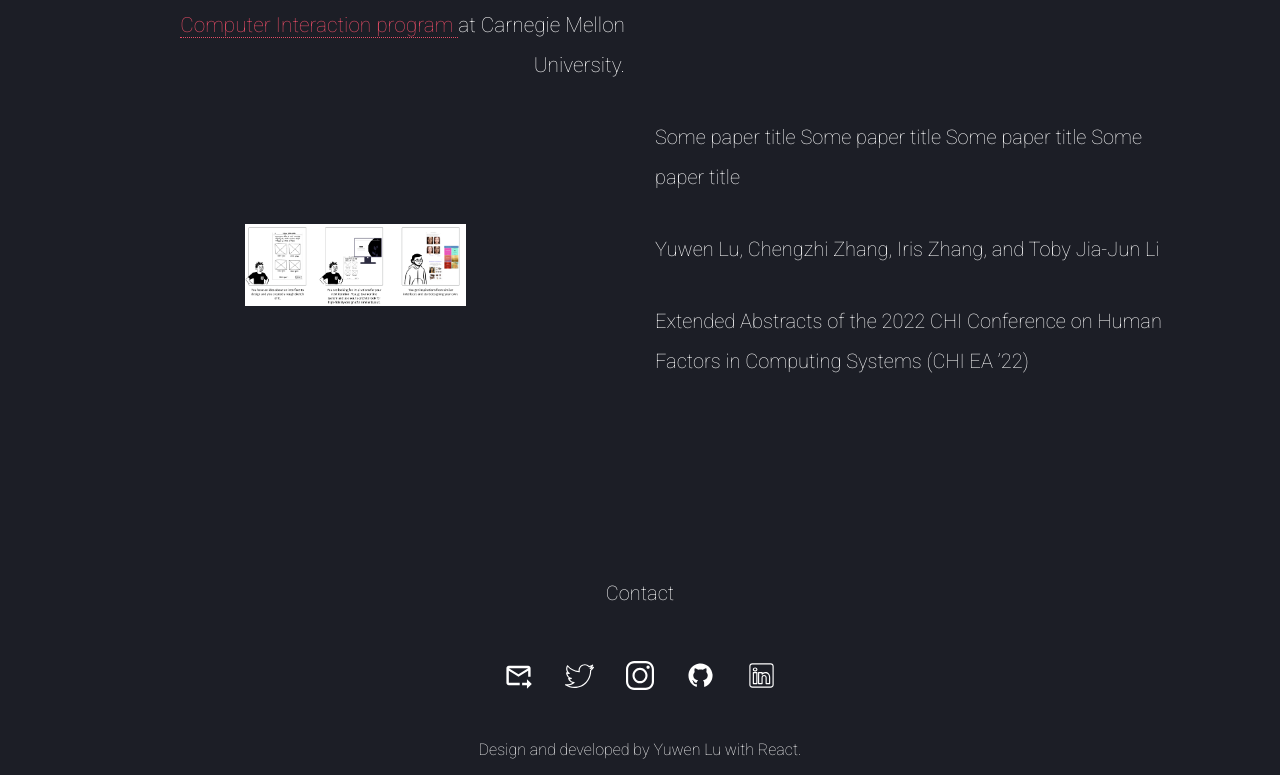
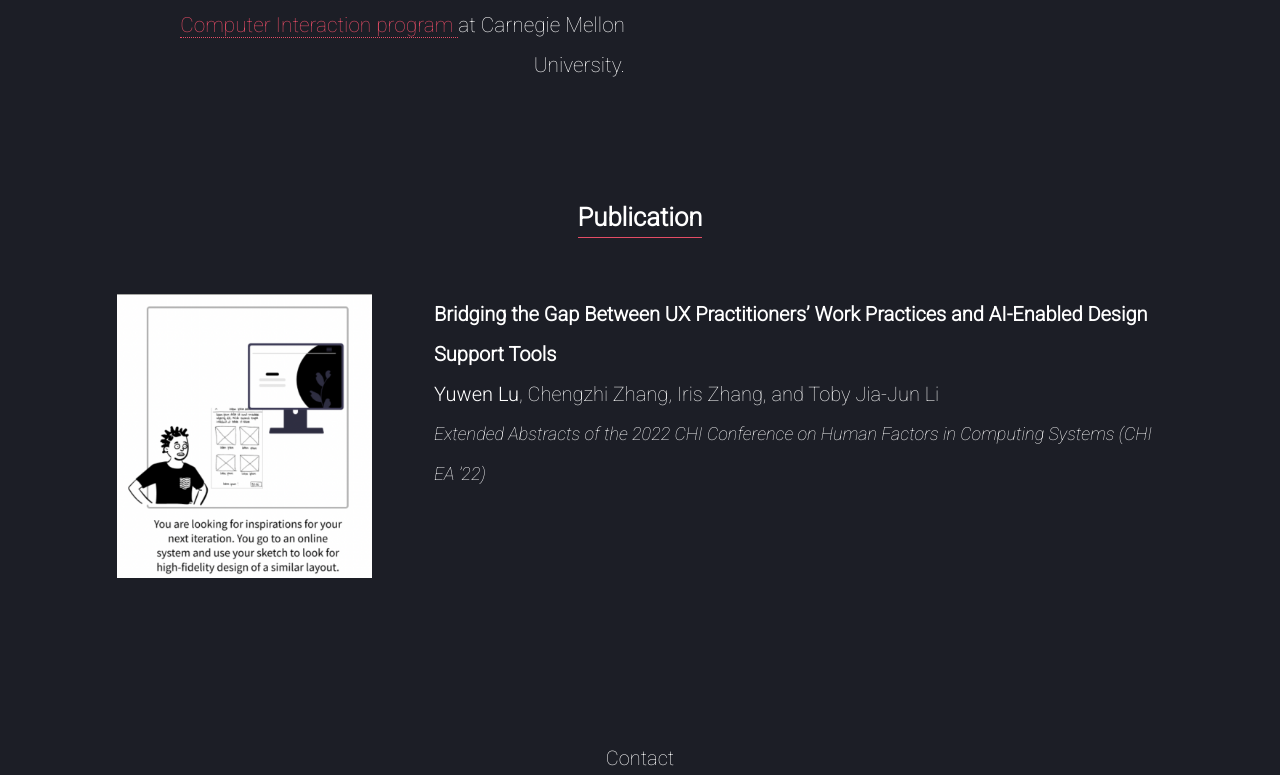
Before and after one commit to yuwen-lu/yuwen-lu.github.io, a React (Create React App) app: page / in a window 1280 px wide. Shown: the part 597-1372 px from the top of the page. Built offline with nearby package versions, Linux system fonts and the light colour scheme.

Commit message:
Add paper list style

```diff
--- a/src/pages/Home.js
+++ b/src/pages/Home.js
@@ -50,13 +50,16 @@ export default function Home() {
                     </Col>
                 </Row>
                 <Row>
-                    <Col className="home-body-img-column" style={isDesktop? bodyImgDesktopContainerStyle : bodyImgNotDesktopContainerStyle} lg={3} md={10} sm={10}>
+                    <Col className="home-body-title-container" style={homeBodyTitleContainerStyle} lg={12} md={12} sm={12}>
+                        <div className="home-body-title" style={homeBodyTitleStyle}>Publication</div>
+                    </Col>
+                    <Col className="home-body-img-column" style={isDesktop? bodyImgDesktopContainerStyle : bodyImgNotDesktopContainerStyle} lg={3}>
                         <img className="paper-pic" src={Lbw2022Pic} style={isDesktop? bodyImgDesktopStyle : bodyImgNotDesktopStyle} alt="Project Snapshot"></img>
                     </Col>
-                    <Col className="home-body-text-container" style={isDesktop? bodyTextDesktopStyle : bodyTextNotDesktopStyle} lg={6} md={10} sm={10}>
-                        <p>Some paper title Some paper title Some paper title Some paper title</p>
-                        <p>Yuwen Lu, Chengzhi Zhang, Iris Zhang, and Toby Jia-Jun Li</p>
-                        <p>Extended Abstracts of the 2022 CHI Conference on Human Factors in Computing Systems (CHI EA ’22)</p>
+                    <Col className="home-body-text-container" style={isDesktop? bodyTextDesktopStyle : bodyTextNotDesktopStyle} lg={8} md={10} sm={10}>
+                        <p className='paper-title' style={paperTitle}>Bridging the Gap Between UX Practitioners’ Work Practices and AI-Enabled Design Support Tools</p>
+                        <p className='paper-author' style={paperAuthor}><b>Yuwen Lu</b>, Chengzhi Zhang, Iris Zhang, and Toby Jia-Jun Li</p>
+                        <p className='paper-conference' style={paperConference}>Extended Abstracts of the 2022 CHI Conference on Human Factors in Computing Systems (CHI EA ’22)</p>
                     </Col>
                 </Row>
             </Container>
@@ -110,6 +113,18 @@ const profilePicDesktopStyle = {
     margin: "auto"
 }
 
+const homeBodyTitleContainerStyle = {
+    textAlign: "center"
+}
+
+const homeBodyTitleStyle = {
+    fontSize: "1.6rem",
+    fontWeight: "bold",
+    display: "inline-block",
+    borderBottom: "solid 1px #E44C65",
+    margin: "10vh auto 7vh",
+}
+
 const profilePicNotDesktopStyle = {
     borderRadius: "100%",
     display: "block",
@@ -121,8 +136,7 @@ const bodyImgDesktopContainerStyle = {
     display: "flex",
     flexDirection: "column",
     justifyContent: "flex-end",
-    padding: "2rem",
-    margin: "auto"
+    margin: "auto 2rem auto"
 }
 
 const bodyImgNotDesktopContainerStyle = {
@@ -134,7 +148,7 @@ const bodyImgDesktopStyle = {
 }
 
 const bodyImgNotDesktopStyle = {
-    width: "100%",
+    width: "0%",
 }
 
 const bodyTextDesktopStyle = {
@@ -145,3 +159,17 @@ const bodyTextNotDesktopStyle = {
     fontSize: "16px",
     margin: "2.5rem auto",
 }
+
+const paperTitle = {
+    fontWeight: "bold",
+    margin: "0"
+}
+
+const paperAuthor = {
+    margin: "0",
+}
+
+const paperConference = {
+    fontSize: "0.9em",
+    fontStyle: "italic"
+}
```
Also changed, not shown: src/resources/images/chi-lbw-2022.png.
